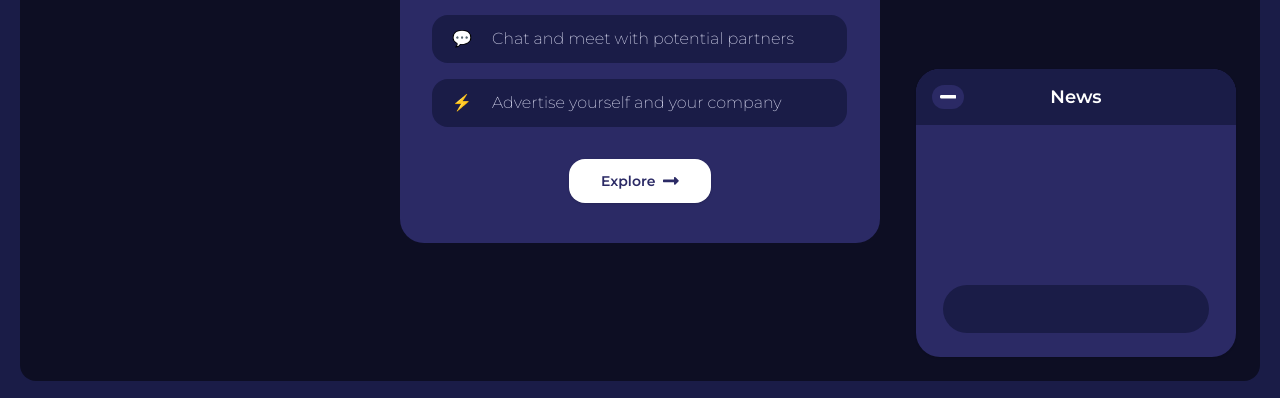
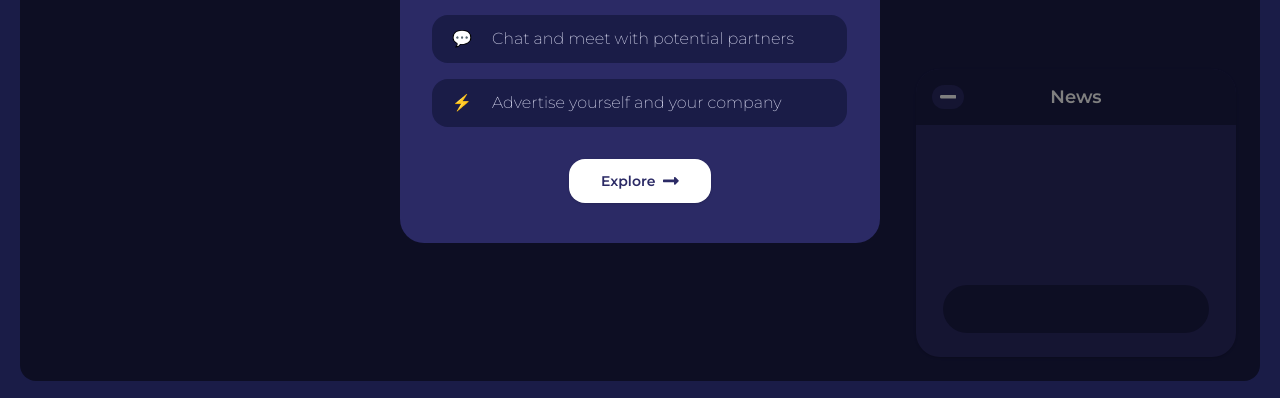
Before and after one commit to Jurredr/twente-digibuddy, a Nuxt app: page / in a window 1280 px wide. Shown: the part 399-797 px from the top of the page. Built offline with nearby package versions, Linux system fonts and the light colour scheme.

Commit message:
Move news widget under (above?) the modal

```diff
--- a/pages/index.vue
+++ b/pages/index.vue
@@ -98,6 +98,9 @@
         >
       </div>
 
+      <!-- Widget Window -->
+      <WidgetWindow class="right-6 bottom-6" />
+
       <!-- Welcome Modal -->
       <div
         v-if="modalShown"
@@ -116,9 +119,6 @@
       >
         <IntroModal @modal-close="modalShown = false" />
       </div>
-
-      <!-- Widget Window -->
-      <WidgetWindow class="right-6 bottom-6" />
     </div>
   </div>
 </template>
```
